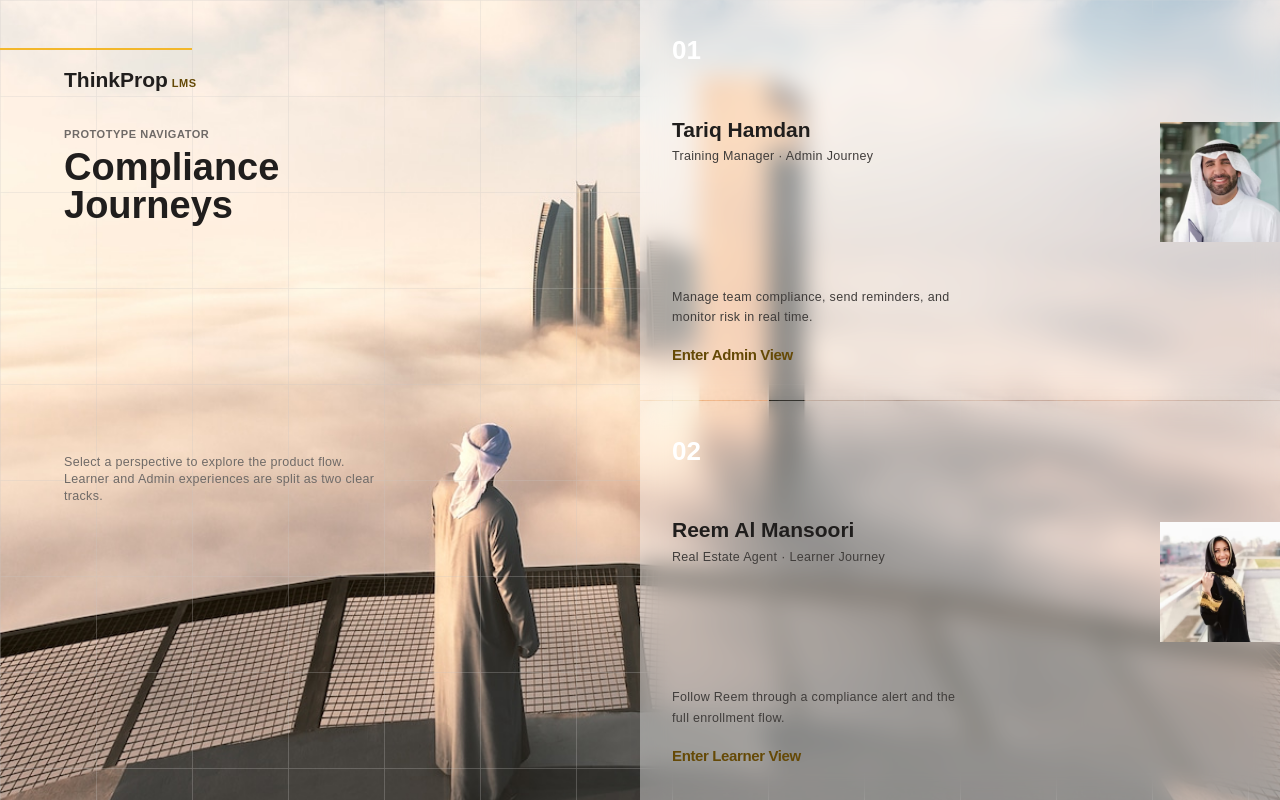
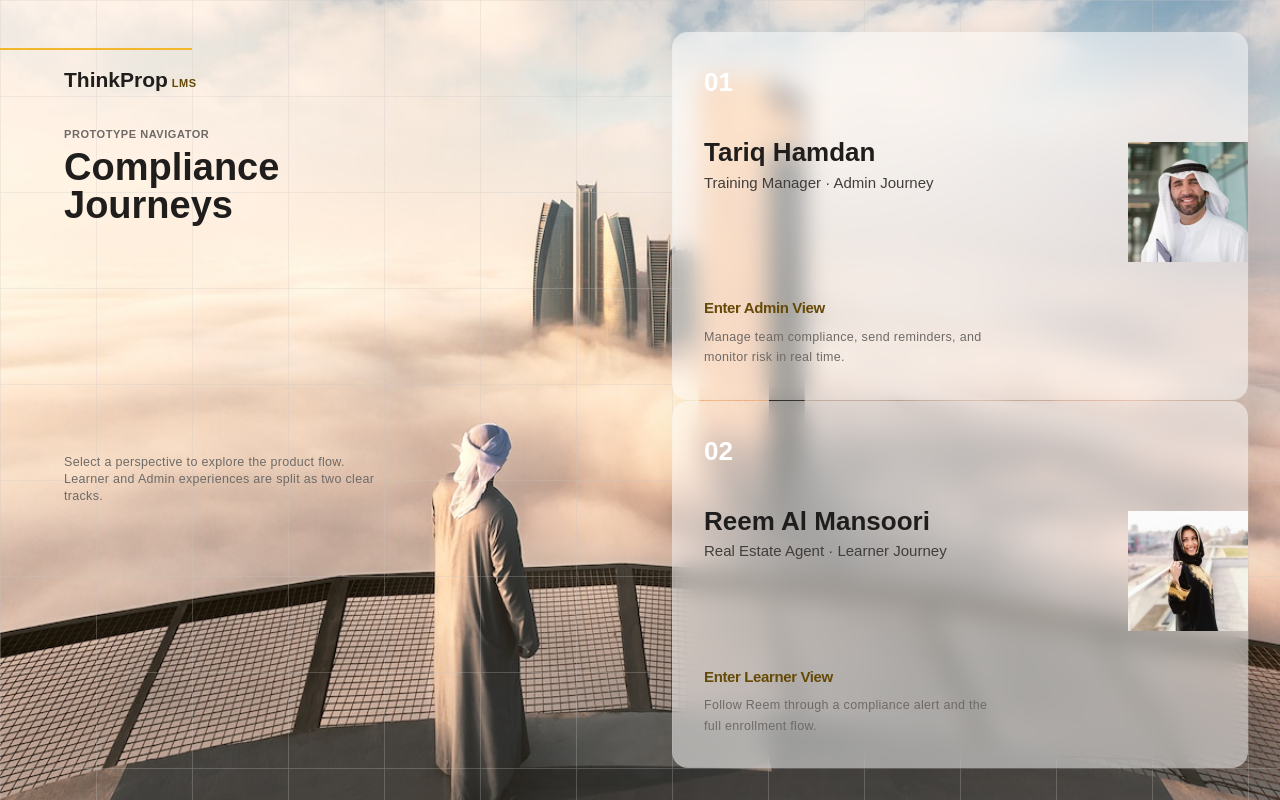
Before and after one commit to Gianeo/thinkprop, a Next.js app: page / in a window 1280 px wide. Built offline with nearby package versions, Linux system fonts and the light colour scheme; a web font is replaced by a local one.

Commit message:
Start page 26/02/26

```diff
--- a/app/page.tsx
+++ b/app/page.tsx
@@ -69,7 +69,7 @@ export default function Page() {
           <div />
         </section>
 
-        <section className="grid min-h-[60vh] grid-rows-2 gap-px lg:min-h-screen">
+        <section className="grid min-h-[60vh] grid-rows-2 gap-px lg:min-h-screen p-8">
           {personas.map((persona) => {
             return (
               <div
@@ -78,7 +78,7 @@ export default function Page() {
                 className="group relative cursor-pointer transition-all duration-200 hover:shadow-lg"
               >
                 <div className="relative h-full overflow-hidden bg-transparent text-card-foreground shadow">
-                  <div className="absolute inset-0 bg-white/40 backdrop-blur-md" />
+                  <div className="absolute inset-0 bg-white/50 backdrop-blur-md rounded-xl" />
                   <div className="relative flex h-full flex-col justify-between space-y-5 p-8 pr-0">
                     <div className="flex items-center justify-between">
                       <span className="type-title text-white">{persona.index}</span>
@@ -86,8 +86,8 @@ export default function Page() {
 
                     <div className='flex gap-16 justify-between items-start'>
                       <div>
-                        <h2 className="font-display type-title-sm font-bold text-loud">{persona.name}</h2>
-                        <p className="mt-0.5 type-body-sm text-default">{persona.subtitle}</p>
+                        <h2 className="font-display type-title font-bold text-loud">{persona.name}</h2>
+                        <p className="mt-0.5 type-body text-default">{persona.subtitle}</p>
                       </div>
                       <div className="overflow-hidden mt-2">
                         <Image
@@ -99,15 +99,14 @@ export default function Page() {
                         />
                       </div>
                     </div>
-                    <div className='space-y-4'>
-                      <p className="type-body-sm leading-relaxed text-default max-w-xs pr-8">{persona.description}</p>
-
+                    <div className='space-y-2'>
                       <Button
                         variant="ghost"
                         className={`h-auto justify-start p-0 type-body-sm font-semibold hover:bg-transparent ${persona.ctaClass}`}
                       >
                         {persona.cta}
                       </Button>
+                      <p className="type-body-sm leading-relaxed text-calm max-w-xs pr-8">{persona.description}</p>
                     </div>
                   </div>
                 </div>
--- a/components/shared/SidebarNav.tsx
+++ b/components/shared/SidebarNav.tsx
@@ -43,11 +43,11 @@ export default function SidebarNav({ variant, activePath }: SidebarNavProps) {
   const sidebarWidthClass = isLearner ? 'w-60' : 'w-56'
 
   const rootClasses = isLearner
-    ? `${sidebarWidthClass} bg-level-2 border-r border-wire-border text-default`
+    ? `${sidebarWidthClass} bg-level-0 border-r border-wire-border text-default`
     : `${sidebarWidthClass} bg-brand-navy text-muted`
 
   const topBarClasses = isLearner
-    ? 'bg-level-2 border-b border-wire-border text-default'
+    ? 'bg-level-0 border-b border-wire-border text-default'
     : 'bg-brand-navy text-muted'
 
   return (
```
Also changed, not shown: app/admin/layout.tsx (line endings or trailing spaces), app/learner/layout.tsx (line endings or trailing spaces).
